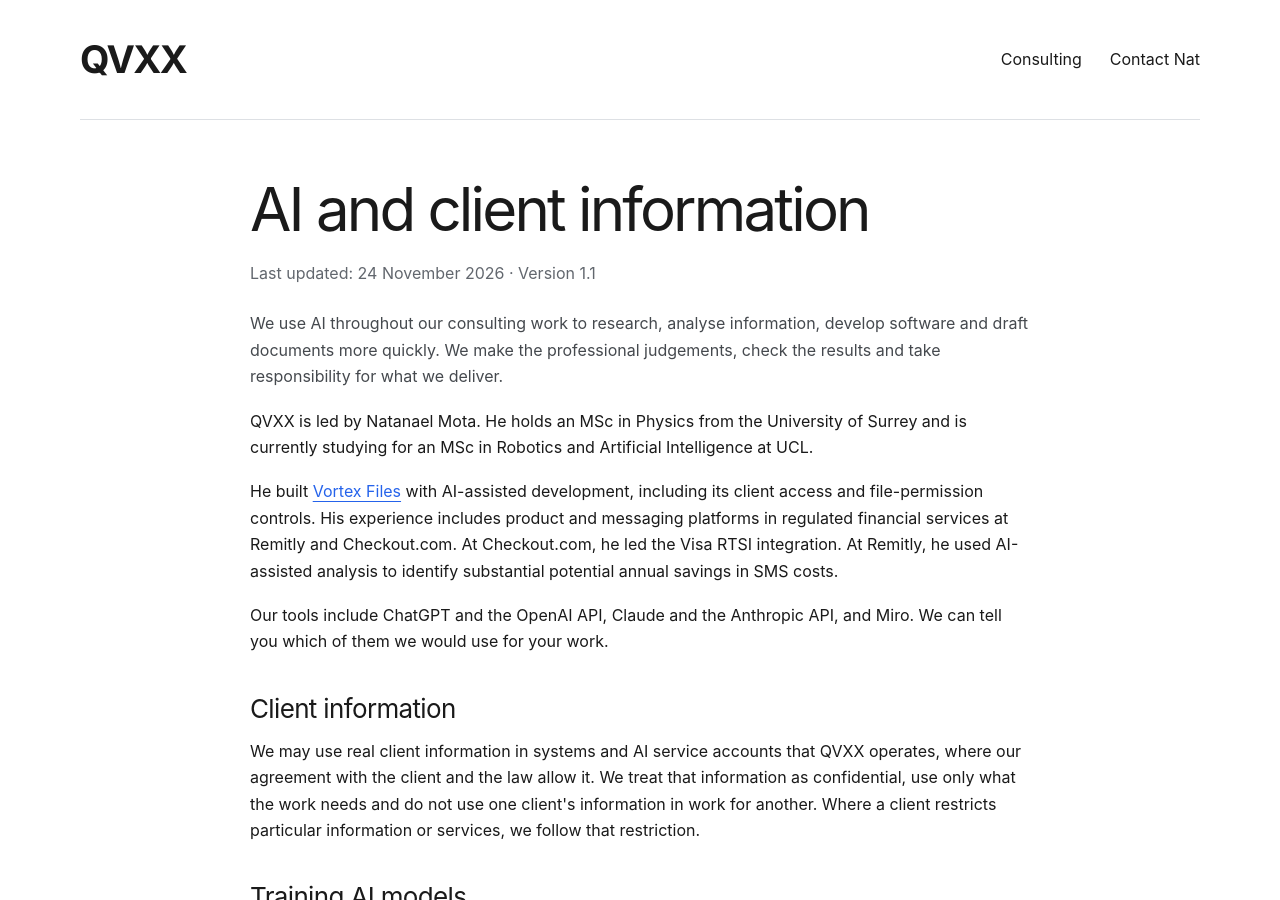
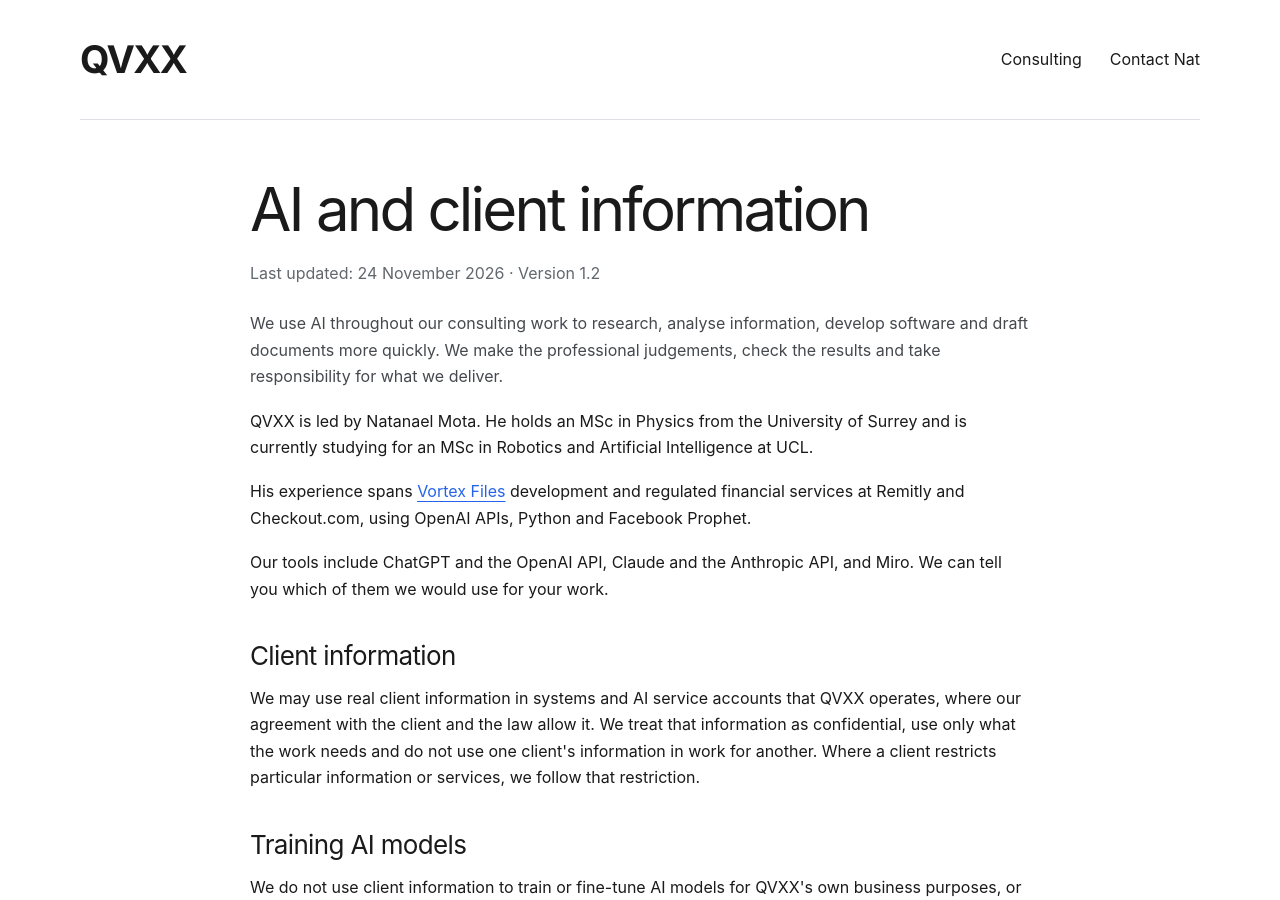
Before and after one commit to QVXXLabs/qvxx-website, a Jekyll site: the page ai-policy/index.html, which Jekyll copies as it is, in a window 1280 px wide and 900 px high. Built offline with Jekyll 4.4.1, drawn with Linux system fonts in a browser that asks for light colours.

Commit message:
Condense AI policy experience statement

```diff
--- a/ai-policy/index.html
+++ b/ai-policy/index.html
@@ -33,13 +33,13 @@
   <main id="main" class="policy wrap" tabindex="-1">
     <h1>AI and client information</h1>
 
-    <p class="meta">Last updated: 24 November 2026 · Version 1.1</p>
+    <p class="meta">Last updated: 24 November 2026 · Version 1.2</p>
 
     <p class="intro">We use AI throughout our consulting work to research, analyse information, develop software and draft documents more quickly. We make the professional judgements, check the results and take responsibility for what we deliver.</p>
 
     <p>QVXX is led by Natanael Mota. He holds an MSc in Physics from the University of Surrey and is currently studying for an MSc in Robotics and Artificial Intelligence at UCL.</p>
 
-    <p>He built <a href="https://vortexfiles.qvxx.ai/">Vortex Files</a> with AI-assisted development, including its client access and file-permission controls. His experience includes product and messaging platforms in regulated financial services at Remitly and Checkout.com. At Checkout.com, he led the Visa RTSI integration. At Remitly, he used AI-assisted analysis to identify substantial potential annual savings in SMS costs.</p>
+    <p>His experience spans <a href="https://vortexfiles.qvxx.ai/">Vortex Files</a> development and regulated financial services at Remitly and Checkout.com, using OpenAI APIs, Python and Facebook Prophet.</p>
 
     <p>Our tools include ChatGPT and the OpenAI API, Claude and the Anthropic API, and Miro. We can tell you which of them we would use for your work.</p>
 
```
